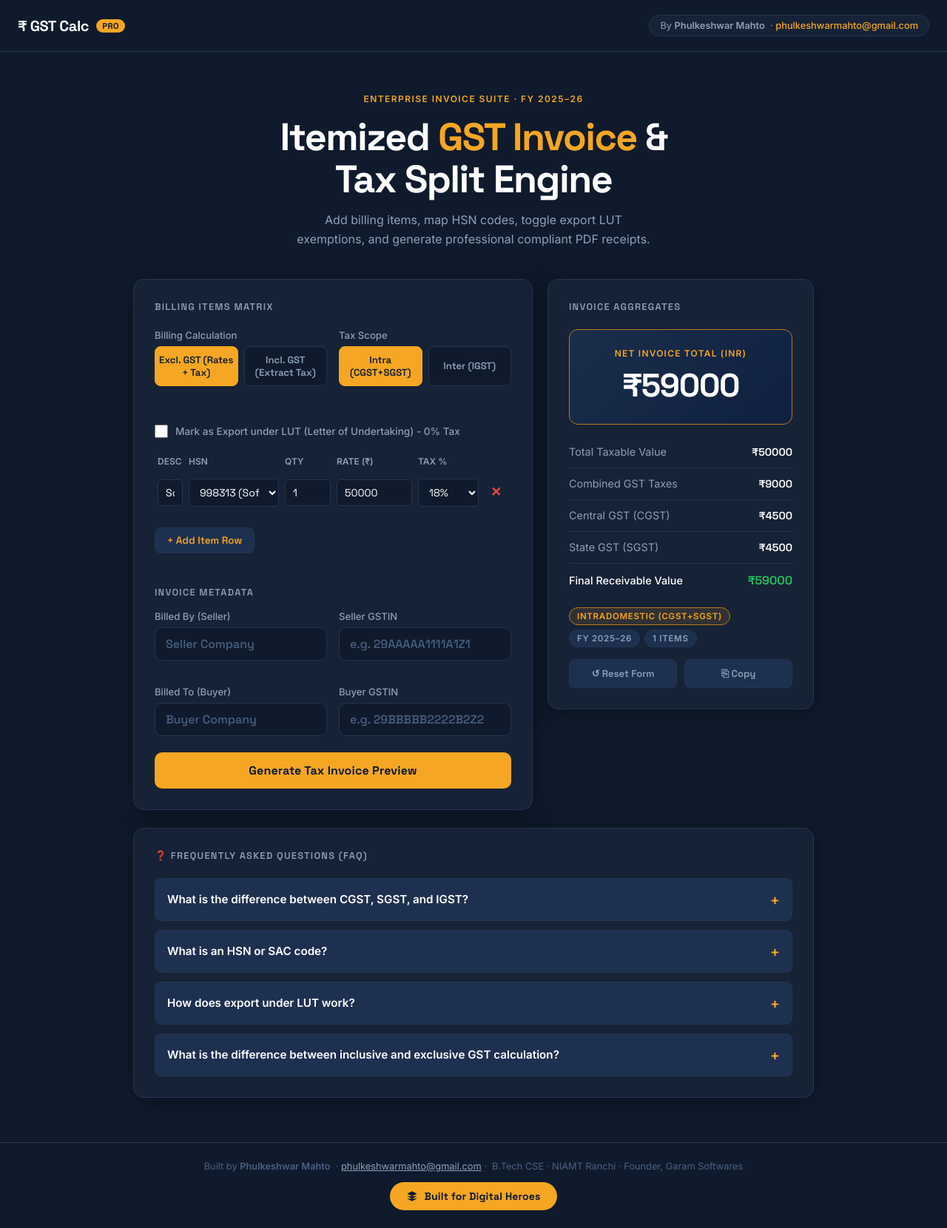
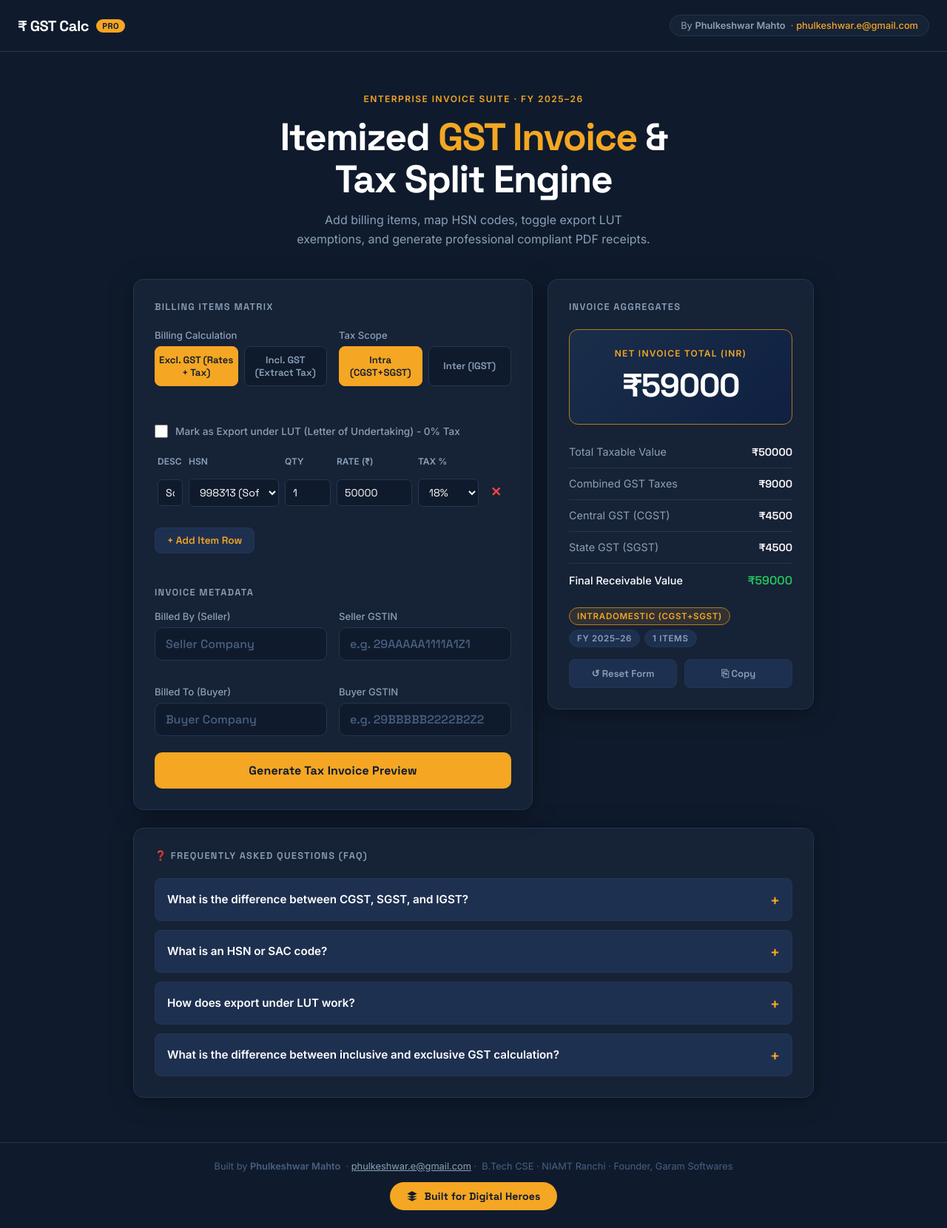
Before and after one commit to phulkeshwar/GSTcalculator, a React (Vite) app: page / in a window 1280 px wide. Shown: the whole page at 74% size. Built offline with nearby package versions, Linux system fonts and the light colour scheme.

Commit message:
docs: update developer email address to phulkeshwar.e@gmail.com

```diff
--- a/src/App.tsx
+++ b/src/App.tsx
@@ -308,7 +308,7 @@ export default function App() {
     }
     txt += `----------------------------\n`;
     txt += `Net Total:     ₹${result.totalInvoice.toFixed(0)}\n\n`;
-    txt += `Phulkeshwar Mahto | phulkeshwarmahto@gmail.com\n`;
+    txt += `Phulkeshwar Mahto | phulkeshwar.e@gmail.com\n`;
     txt += `Built for Digital Heroes: https://digitalheroesco.com`;
 
     navigator.clipboard.writeText(txt).then(() => {
@@ -341,7 +341,7 @@ export default function App() {
         </div>
         <div className="author-chip">
           By <strong>Phulkeshwar Mahto</strong> &nbsp;·&nbsp;
-          <a href="mailto:phulkeshwarmahto@gmail.com">phulkeshwarmahto@gmail.com</a>
+          <a href="mailto:phulkeshwar.e@gmail.com">phulkeshwar.e@gmail.com</a>
         </div>
       </header>
 
@@ -836,7 +836,7 @@ export default function App() {
       <footer>
         <p className="footer-author">
           Built by <strong>Phulkeshwar Mahto</strong> &nbsp;·&nbsp;
-          <a href="mailto:phulkeshwarmahto@gmail.com">phulkeshwarmahto@gmail.com</a>
+          <a href="mailto:phulkeshwar.e@gmail.com">phulkeshwar.e@gmail.com</a>
           &nbsp;·&nbsp; B.Tech CSE · NIAMT Ranchi · Founder, Garam Softwares
         </p>
         <a className="dh-btn" href="https://digitalheroesco.com" target="_blank" rel="noopener noreferrer">
```
Also changed, not shown: 1 other file (tests, documents, lock files or other folders).
